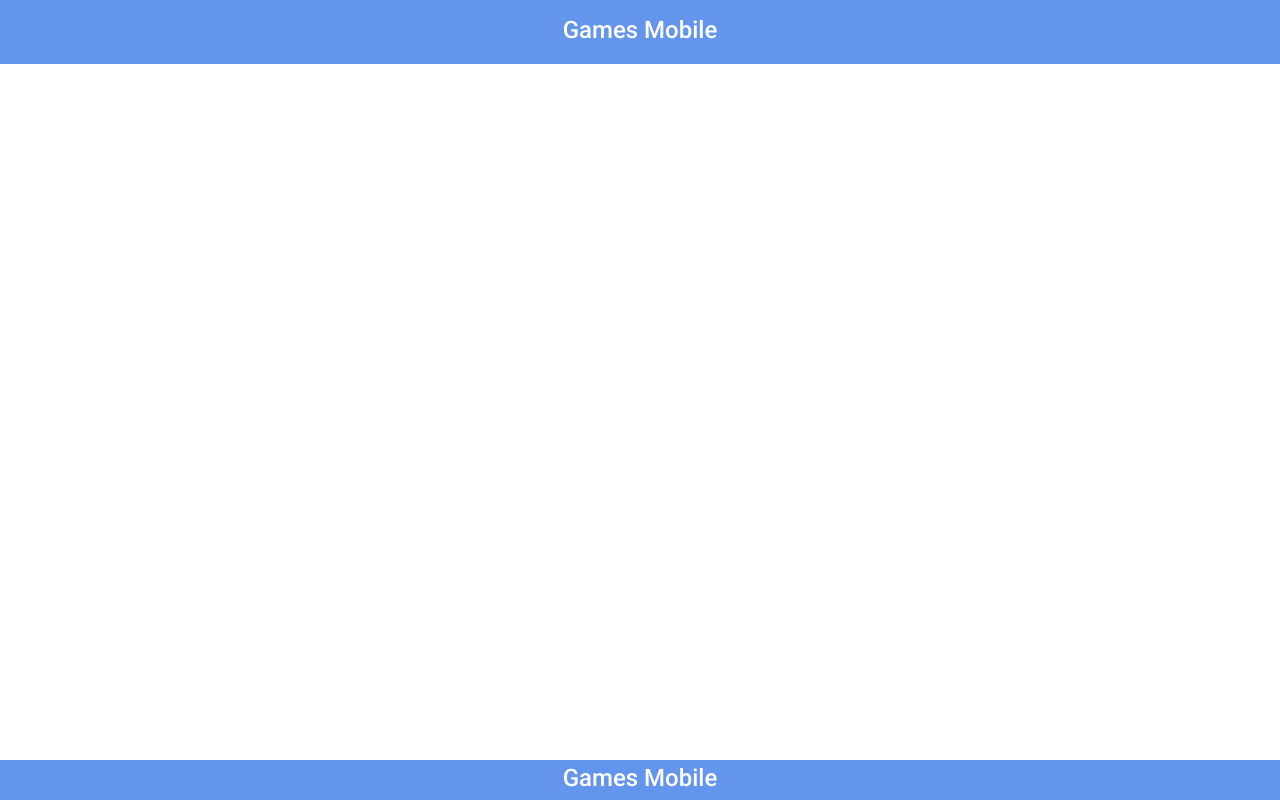
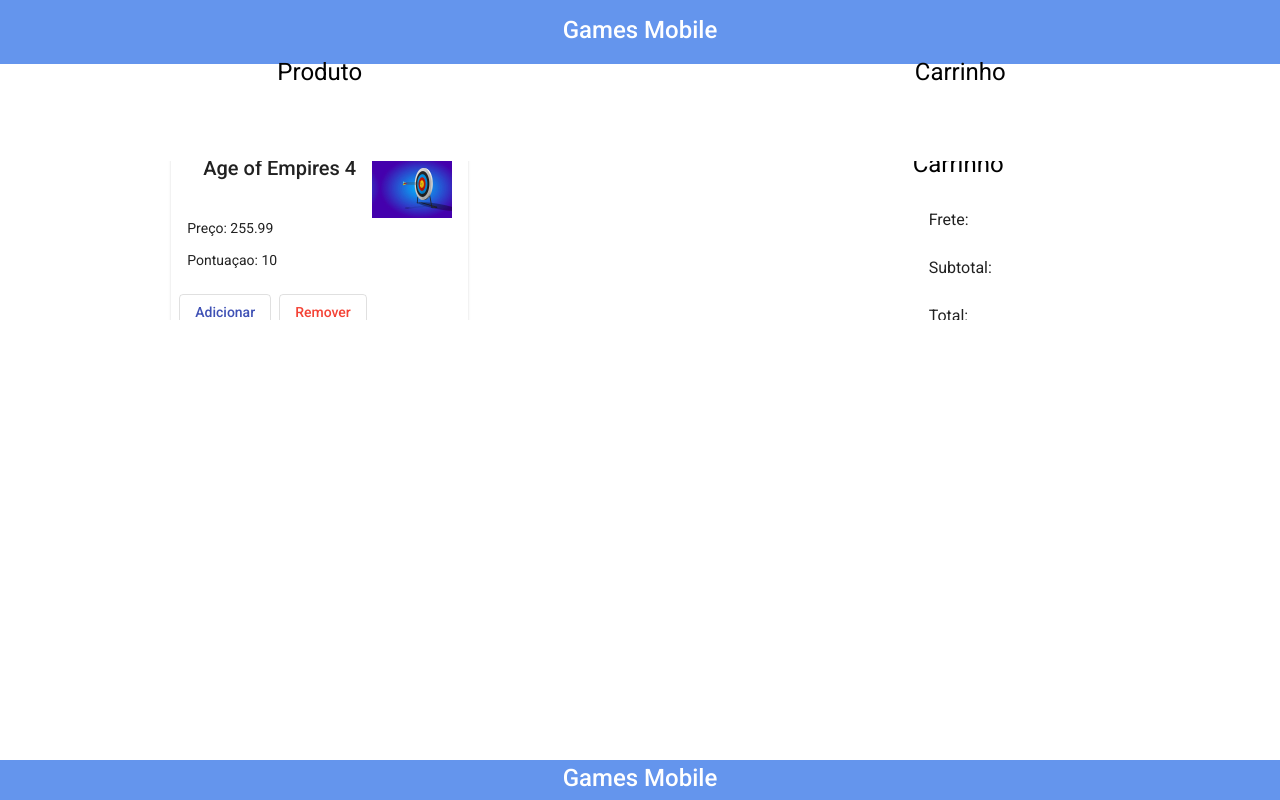
Before and after one commit to Daniel-Fonseca-da-Silva/Desafio-Ecommerce-Games-Mobile, an Angular app in the folder front/: page / in a window 1280 px wide. Built offline with nearby package versions, Linux system fonts and the light colour scheme.

Commit message:
Criado botões e card

```diff
--- a/front/src/app/app.component.html
+++ b/front/src/app/app.component.html
@@ -1,2 +1,3 @@
 <app-toolbar></app-toolbar>
+<app-buttons></app-buttons>
 <app-footer></app-footer>
--- /dev/null
+++ b/front/src/app/component/buttons/buttons.component.css
@@ -0,0 +1,3 @@
+.img {
+    padding-top: 10%;
+}
--- /dev/null
+++ b/front/src/app/component/buttons/buttons.component.html
@@ -0,0 +1,41 @@
+<mat-grid-list cols="2" rowHeight="4:1">
+  <mat-grid-tile>
+    <h1>Produto</h1>
+  </mat-grid-tile>
+  <mat-grid-tile>
+    <h1>Carrinho</h1>
+  </mat-grid-tile>
+  <mat-grid-tile>
+    <mat-card class="prod-card">
+      <mat-card-header>
+        <div style="width: 80px; height: 60px">
+          <img
+            getHeightWidth
+            src="../../../assets/img/arrows.jpg"
+            alt=""
+            width="100%"
+            height="100%"
+          />
+        </div>
+        <mat-divider></mat-divider>
+        <mat-card-title>Age of Empires 4 </mat-card-title>
+      </mat-card-header>
+      <mat-card-content>
+        <p>Preço: 255.99</p>
+        <p>Pontuaçao: 10</p>
+      </mat-card-content>
+      <mat-card-actions>
+        <button mat-stroked-button color="primary">Adicionar</button>
+        <button mat-stroked-button color="warn">Remover</button>
+      </mat-card-actions>
+    </mat-card>
+  </mat-grid-tile>
+  <mat-grid-tile>
+    <mat-list role="list">
+      <h1>Carrinho</h1>
+      <mat-list-item role="listitem">Frete: </mat-list-item>
+      <mat-list-item role="listitem">Subtotal: </mat-list-item>
+      <mat-list-item role="listitem">Total: </mat-list-item>
+    </mat-list>
+  </mat-grid-tile>
+</mat-grid-list>
--- /dev/null
+++ b/front/src/app/component/buttons/buttons.component.ts
@@ -0,0 +1,15 @@
+import { Component, OnInit } from '@angular/core';
+
+@Component({
+  selector: 'app-buttons',
+  templateUrl: './buttons.component.html',
+  styleUrls: ['./buttons.component.css']
+})
+export class ButtonsComponent implements OnInit {
+
+  constructor() { }
+
+  ngOnInit(): void {
+  }
+
+}
```
Also changed, not shown: front/src/app/app.module.ts (+12 -2 lines), front/src/assets/img/arrows.jpg (added).
